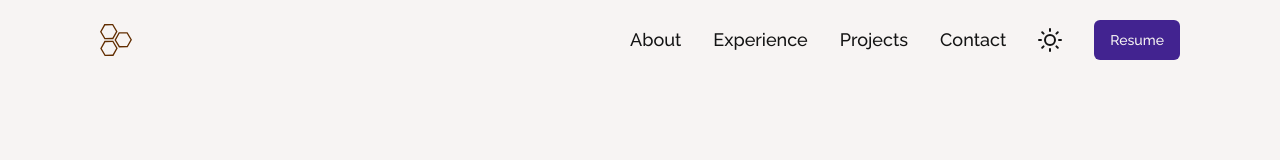
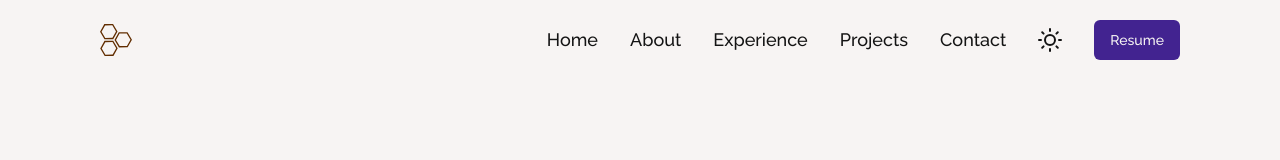
Before and after one commit to corbinmurray/corbinmurray-dev, a Next.js app: page / in a window 1280 px wide. Shown: the top 160 px of the page. Built offline with nearby package versions, Linux system fonts and the light colour scheme.

Commit message:
Desktop - use internal links

```diff
--- a/components/ui/navbar.tsx
+++ b/components/ui/navbar.tsx
@@ -2,6 +2,7 @@
 import { Button } from "@/components/ui/button";
 import SocialLinks from "@/components/ui/social-links";
 import ThemeToggle from "@/components/ui/theme-toggle";
+import { INTERNAL_LINKS } from "@/lib/constants";
 import { cn } from "@/lib/utils";
 import { AnimatePresence, motion, useMotionValueEvent, useScroll, Variants } from "motion/react";
 import Link from "next/link";
@@ -118,15 +119,15 @@ export default function Navbar({ className }: { className?: string }) {
 					initial="hidden"
 					exit="hidden"
 					animate="visible">
-					{navItems.map((navItem, i) => {
+					{Object.entries(INTERNAL_LINKS).map(([title, href], i) => {
 						return (
 							<motion.div key={i} variants={desktopNavMenuChildrenAnimationVariants}>
 								<div className="relative flex flex-col overflow-x-hidden group">
 									<Link
-										href={"/" + navItem.href}
-										className="lg:text-lg group-hover:text-primary group-hover:cursor-pointer smooth-hover font-medium"
+										href={href}
+										className="lg:text-lg group-hover:text-primary group-hover:cursor-pointer smooth-hover font-medium capitalize"
 										onClick={closeMenu}>
-										{navItem.name}
+										{title}
 									</Link>
 
 									<div className="w-full h-px bg-primary absolute bottom-0 left-[-100%] transition-all duration-500 group-hover:left-0"></div>
```
